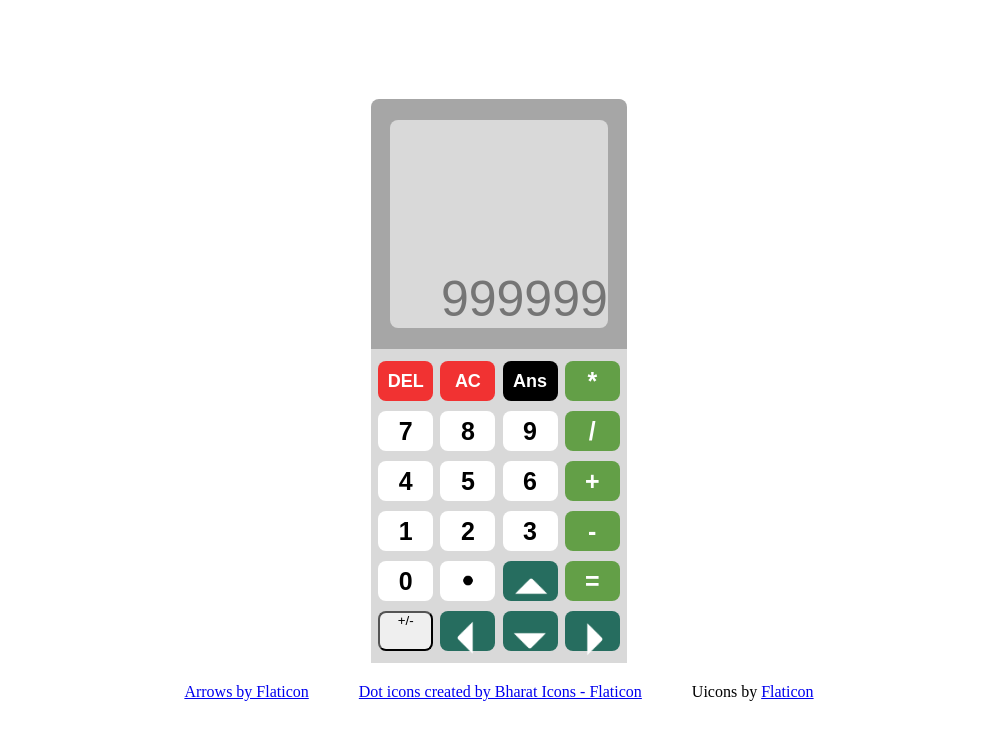
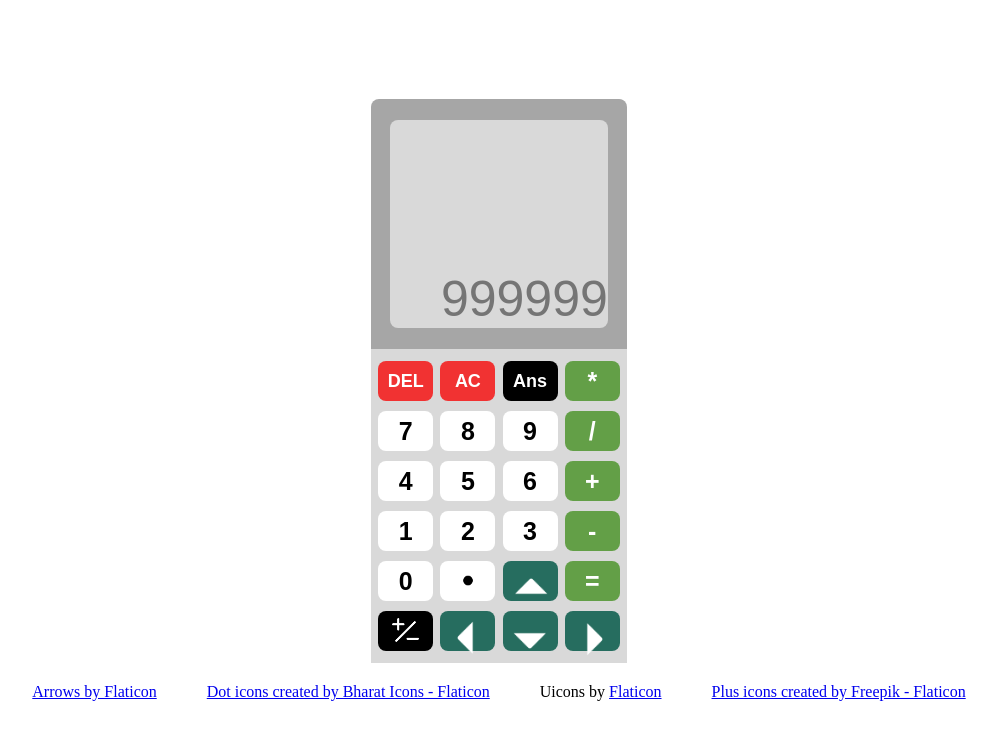
Before and after one commit to ElijahOluwasegun/web-calculator, a plain HTML site: page index.html in a window 1280 px wide. Shown: the whole page, without its empty margins (141-1138 px from the left). Drawn offline with Linux system fonts and the light colour scheme.

Commit message:
Updated plus and minus symbol to include icons

```diff
--- a/css/style.css
+++ b/css/style.css
@@ -138,6 +138,13 @@ button.button-symbol {
     border: none;
 }
 
+button.symbol {
+    display: flex;
+    align-items: center;
+    background-color: black;
+    border: none;
+}
+
 button.arrow {
     background-color: #266D5F;
     color: white;
@@ -156,6 +163,10 @@ img {
     width: 100%;
     padding: 0;
     margin: 0;
+}
+
+.plus_minus {
+    width: 60%;
 }
 
 .up_arrow {
--- a/index.html
+++ b/index.html
@@ -40,7 +40,7 @@
             <button onclick="calculate()" class="buttons button-symbol">=</button>
         </div>
         <div class="group-of-buttons">
-            <button onclick="toggleSign()" class="buttons">+/-</button>
+            <button onclick="toggleSign()" class="buttons symbol"><img class="plus_minus" src="images/sign-plus-and-minus-with-a-slash.png" alt="A picture of a sign, plus and minus"></button>
             <button onclick="appendToDisplay('<')" class="buttons arrow"><img class="left_arrow" src="images/white_arrow.png" alt="A picture of an arrow"></button>
             <button onclick="appendToDisplay('8')" class="buttons arrow"><img class="down_arrow" src="images/white_arrow.png" alt="A picture of an arrow"></button>
             <button onclick="appendToDisplay('>')" class="buttons arrow"><img class="right_arrow" src="images/white_arrow.png" alt="A picture of an arrow"></button>
@@ -51,6 +51,7 @@
         <a href="https://www.flaticon.com/uicons">Arrows by Flaticon</a>
         <a href="https://www.flaticon.com/free-icons/dot" title="dot icons">Dot icons created by Bharat Icons - Flaticon</a>
         <p>Uicons by <a href="https://www.flaticon.com/uicons">Flaticon</a></p>
+        <a href="https://www.flaticon.com/free-icons/plus" title="plus icons">Plus icons created by Freepik - Flaticon</a>
     </div>
 </body>
 </html>
```
Also changed, not shown: images/sign-plus-and-minus-with-a-slash.png (added).
